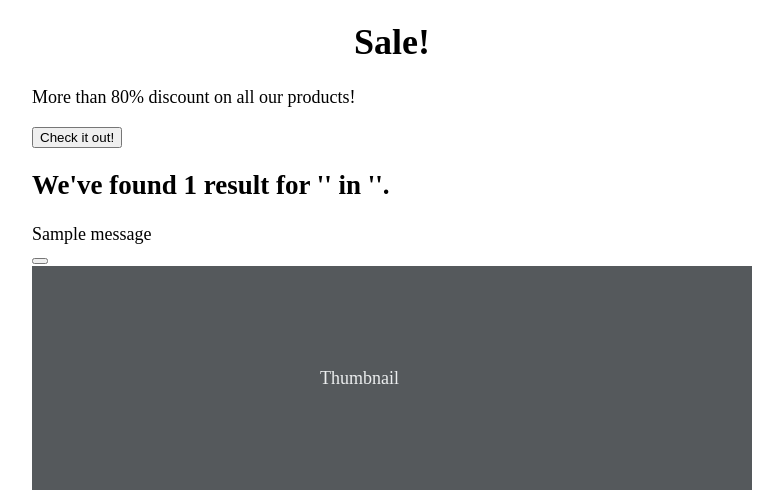
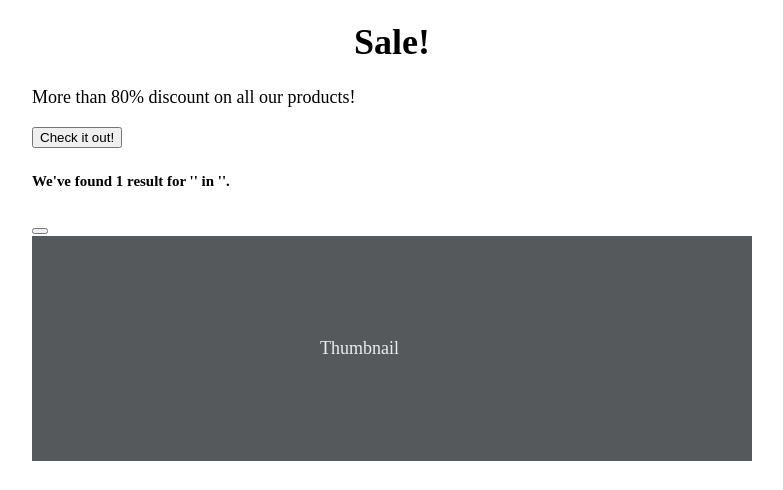
Before and after one commit to RishaanvB/Winc_Backend, a Flask app: template betsy-webshop/templates/search_results.html in a window 1280 px wide. Shown: the part 231-721 px from the top of the page, without its empty margins (248-1031 px from the left). Run offline with Flask 2, Linux system fonts and the light colour scheme; the template is opened without the code that fills it: most values are stand-ins (such as "Sample title", 1, 10 or a date in 2020); one stand-in notice (Sample message) is shown.

Commit message:
fix issue where 404 happens on zero search results

```diff
--- a/betsy-webshop/routes.py
+++ b/betsy-webshop/routes.py
@@ -272,6 +272,12 @@
         )
     product_count = all_products_on_search.count()
     all_products_on_search = all_products_on_search
+    if product_count == 0:
+        flash(
+            f"We couldn't find any results for '{search_tag}' and '{search_term}'",
+            "danger",
+        )
+        return redirect(request.referrer)
     return object_list(
         "search_results.html",
         query=all_products_on_search,
--- a/betsy-webshop/templates/search_results.html
+++ b/betsy-webshop/templates/search_results.html
@@ -10,14 +10,8 @@
       <button class="btn btn-light btn-lg" type="button">Check it out!</button>
     </div>
   </div>
-  <h2 class="text-center my-3">
-    {% if product_count == 1 %} We've found {{ product_count }} result for '{{
-    search_tuple[0] }}' in '{{ search_tuple[1] }}'. {% else %} We've found {{
-    product_count }} results for '{{ search_tuple[0] }}' in '{{ search_tuple[1]
-    }}'. {% endif %}
-  </h2>
-  {% with message = get_flashed_messages() %} {% if
-  message %} {%- for msg in message %}
+
+
   <div
     class="
       alert alert-info
@@ -31,7 +25,14 @@
     role="alert"
   >
     <i class="bi bi-info-circle me-2" style="font-size: 1.5rem"></i>
-    <div class="text-center">{{msg}}</div>
+    <div class="text-center">
+      <h5 class="text-center my-3">
+        {% if product_count == 1 %} We've found {{ product_count }} result for
+        '{{ search_tuple[0] }}' in '{{ search_tuple[1] }}'. {% else %} We've
+        found {{ product_count }} results for '{{ search_tuple[0] }}' in '{{
+        search_tuple[1] }}'. {% endif %}
+      </h5>
+    </div>
     <button
       type="button"
       class="btn-close"
@@ -39,7 +40,7 @@
       aria-label="Close"
     ></button>
   </div>
-  {% endfor -%} {% endif %} {% endwith %}
+
   <div class="album" id="page_top">
     <div class="row row-cols-1 row-cols-md-2 row-cols-lg-3 g-3">
       {% for product in product_list %} {% include
```
